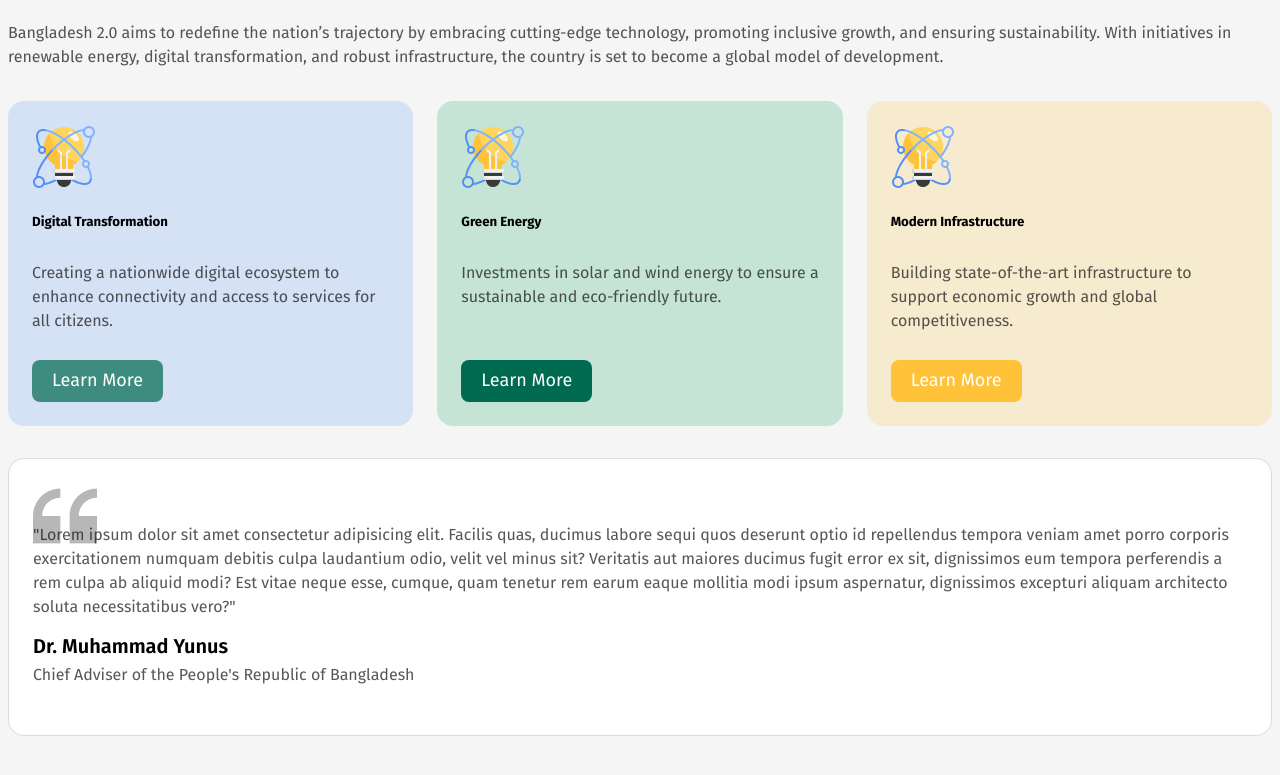
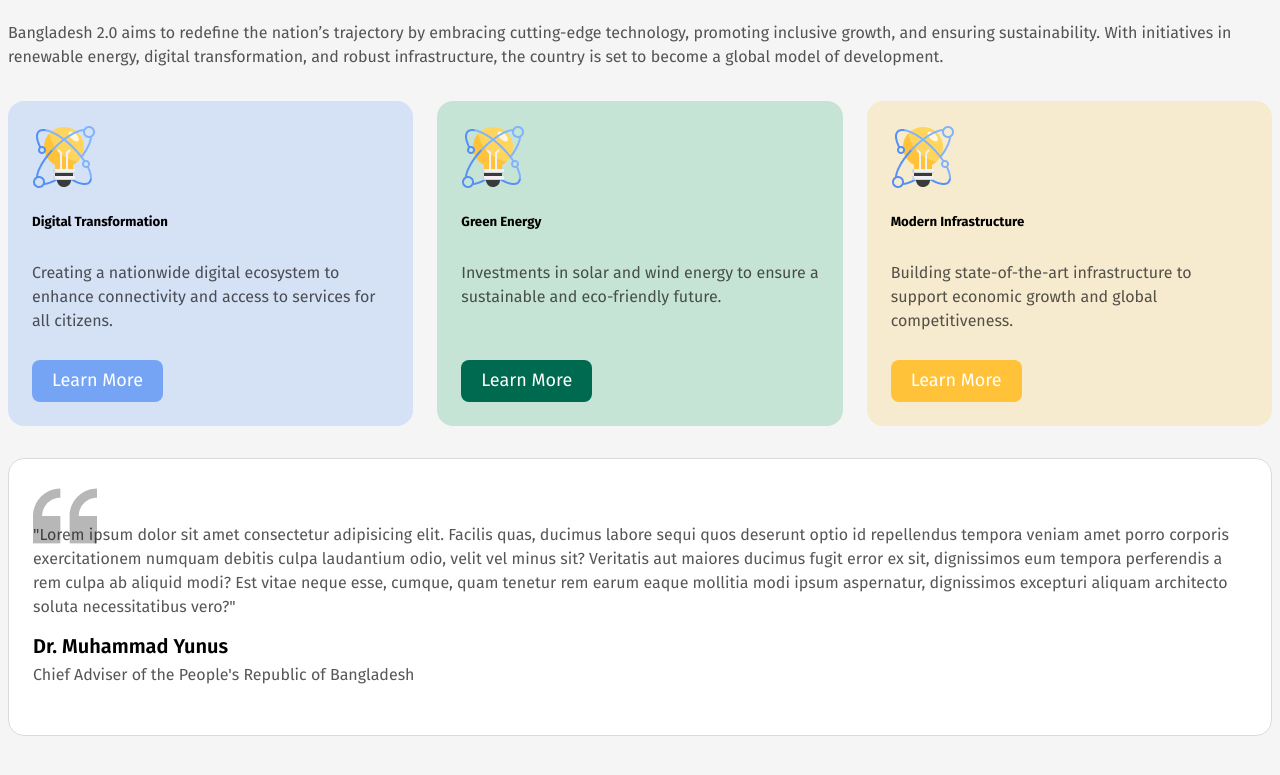
Before and after one commit to amunshi-dev/PH-A1-Bangladesh2.0, a plain HTML site: page index.html in a window 1280 px wide. In both pictures the pointer is over the button 97 px from the left and 1577 px from the top of the page. Shown: the part 1196-1971 px from the top of the page. Drawn offline with Linux system fonts and the light colour scheme.

Commit message:
Hover refined

```diff
--- a/styles/style.css
+++ b/styles/style.css
@@ -216,7 +216,16 @@
   margin-top: auto;
   padding: 11px 20px;
 }
-
+.vision .vision-card:first-child> button:hover{
+  background-color: #548ff5bc;
+  cursor: pointer;
+  transition: background-color 0.4s;
+}
+.vision .vision-card:last-child> button:hover{
+  background-color: #f6b620;
+  cursor: pointer;
+  transition: background-color 0.4s;
+}
 /* Quote Section */
 .quote-section {
   padding: 48px 24px;
```
